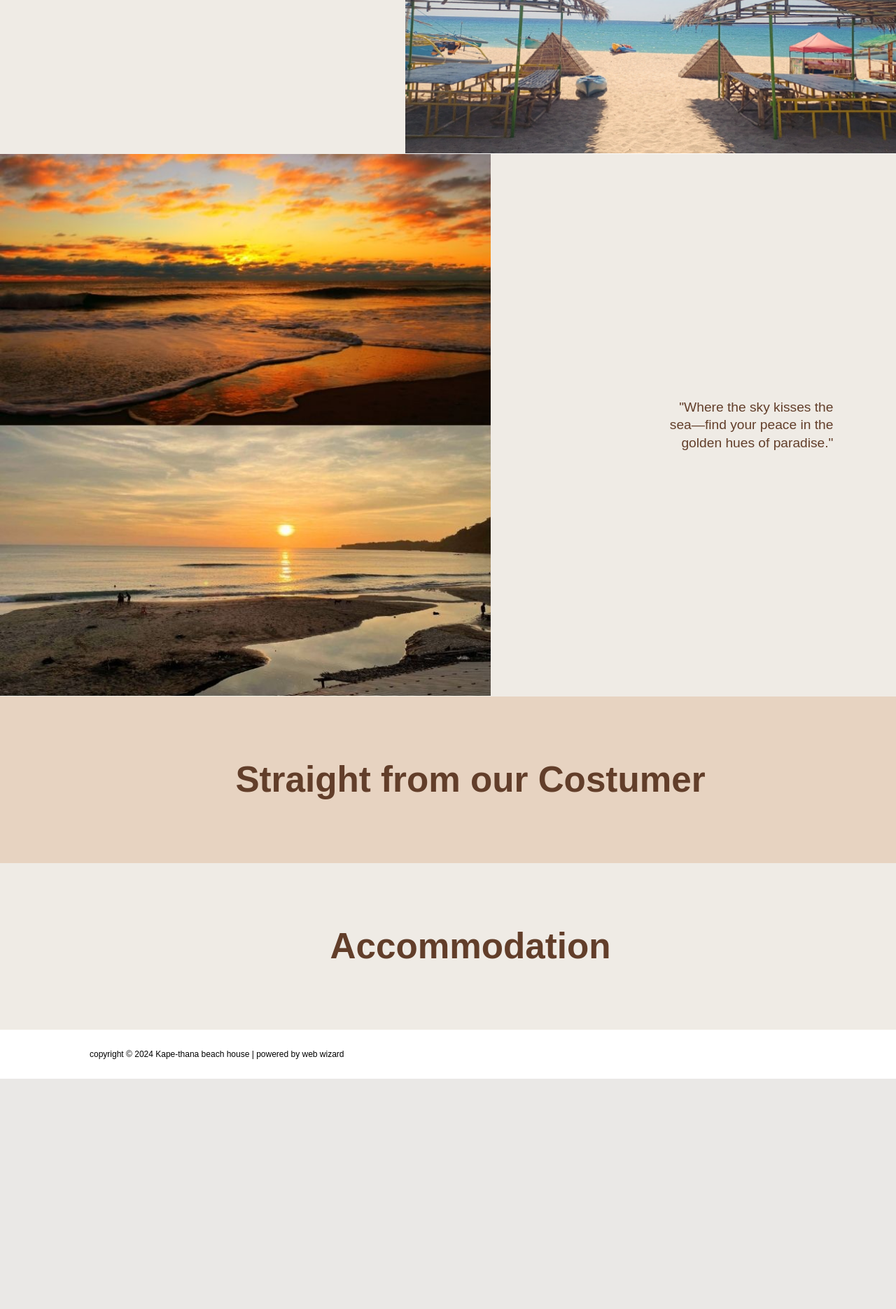
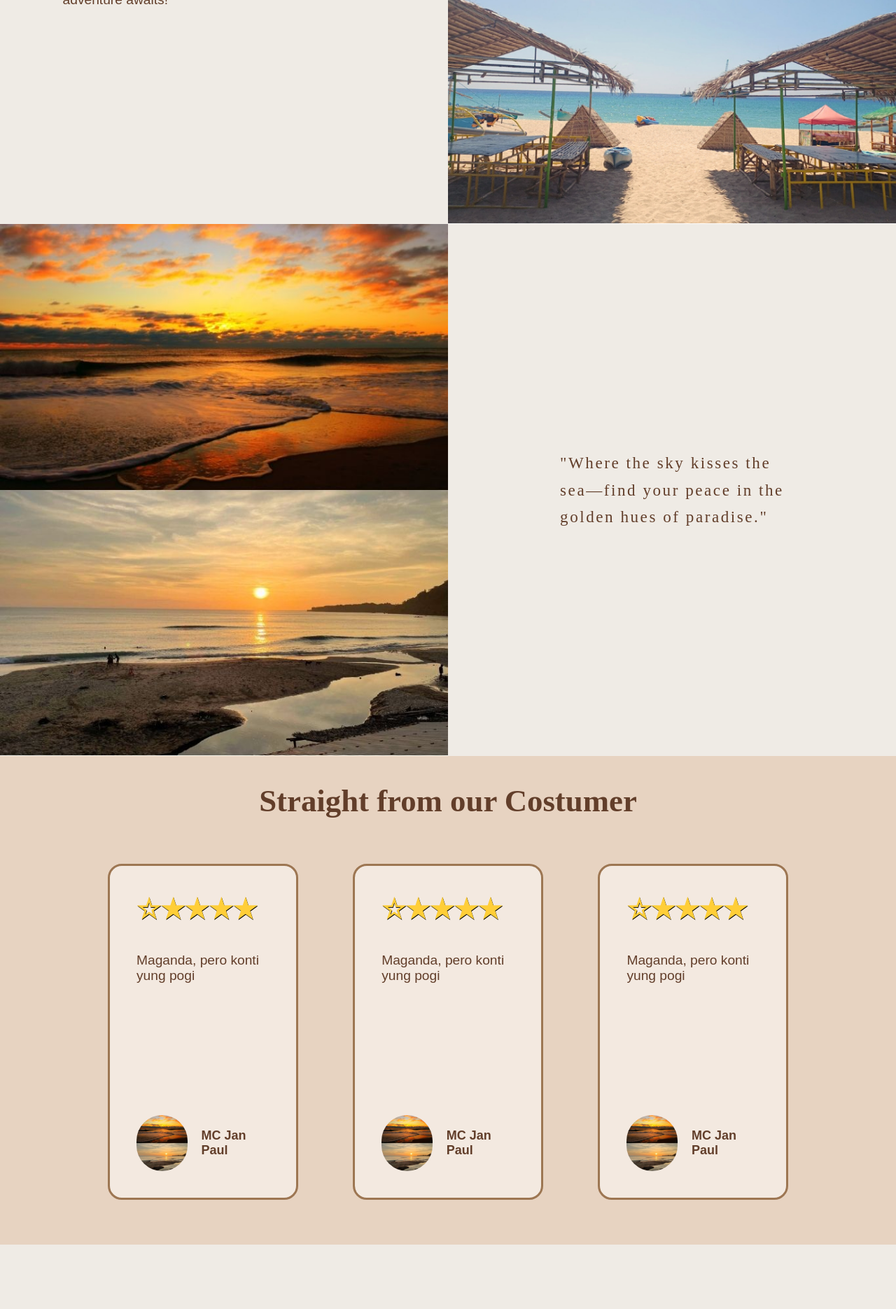
Before and after one commit to MarkPagso03/kape_thana_web, a Django app: page / in a window 1280 px wide. Shown: the part 2000-3870 px from the top of the page at 70% size. Before the commit the page ends 3541 px from the top, so only its background shows below. Run offline with Django 5.2, Linux system fonts and the light colour scheme.

Commit message:
section 4

```diff
--- a/kape_thana_web/kape_thana_web/static/home/css/style.css
+++ b/kape_thana_web/kape_thana_web/static/home/css/style.css
@@ -3,6 +3,8 @@
     --color1: #623e2a;
     --color2: #7d675b;
     --color3: #e7d3c1;
+    --fsize18 :  clamp(1.8rem, 1.8vw, 1.8vw);
+    --fsize15 :  clamp(1.5rem, 1.5vw, 1.5vw);
 }
 
 *{
@@ -43,7 +45,7 @@ html{
     color: white;
     font-family: "DM Serif Display", serif;
     font-weight: 300;
-    font-size: clamp(1.5rem, 1.5vw, 1.5vw);
+    font-size: var(--fsize15);
     letter-spacing: clamp( .2rem, .2vw, .2vw);
     }
 
@@ -103,6 +105,8 @@ html{
 .section_1 {
     display: flex;
     background-color: var(--color3);
+    min-height: 95vh ;
+
 }
 
 .section_1 div{
@@ -116,7 +120,7 @@ html{
 }
 
 .section_1 p{
-    font-size: clamp(1.5rem, 1.5vw, 1.5vw);
+    font-size: var(--fsize15);
     font-family: Sans serif;
     color: var(--color1);
     text-align: justify;
@@ -129,16 +133,22 @@ html{
     height: clamp(20rem, 20vw, 20vw);
     border-radius: clamp(2rem, 2vw, 2vw);
 }
+
+
 /* section 2 -----------------------------*/
 .section_2 {
     display: flex;
     background-color: #efebe5; /* Updated background color */
     position: relative; /* Establish positioning context for the image */
-     min-height: 775.2px;
+    min-height: 95vh ;
 }
 
 .section_2 div {
-    padding: clamp(7rem, 7vw, 7vw) clamp(4rem, 4vw, 4vw) clamp(7rem, 7vw, 7vw) clamp(9rem, 9vw, 9vw);
+    width: 50%;
+}
+
+.section_2 div:first-child{
+    padding: clamp(7rem, 7vw, 7vw);;
 }
 
 .section_2 h1 {
@@ -148,7 +158,7 @@ html{
 }
 
 .section_2 p {
-    font-size: clamp(1.5rem, 1.5vw, 1.5vw);
+    font-size: var(--fsize15);
     font-family: Sans-serif;
     color: var(--color1);
     text-align: justify;
@@ -157,12 +167,12 @@ html{
 }
 
 .section_2 img {
-    width: 700.7px;
-    height: 775.2px;
     position: absolute; /* Confines the image within .section_2 */
     top: 0; /* Aligns the image to the top */
     right: 0; /* Aligns the image to the right */
     border-radius:0;
+    height: 100%;
+    width: 50%;
 }
 
 
@@ -170,65 +180,106 @@ html{
 .section_3 {
     display: flex;
     background-color: #efebe5;
-    position: relative; /* Allows absolute positioning for child elements */
-    min-height: 775.2px; /* Ensure section is at least as tall as the image */
+    position: relative;
+    height: 95vh ;
 }
 
-.section_3 .image {
-    flex: 1; /* Occupies half of the section width */
-    position: relative; /* Establishes a local positioning context */
+.section_3 div{
+    width: 50%;
 }
 
-.section_3 img {
-    width: 700.7px;
-    height: 775.2px;
-    position: absolute;
-    top: 0; /* Adjusts the vertical positioning */
-    left: 0; /* Aligns the image to the left corner */
-    border-radius: 0; /* Ensures sharp corners */
+.section_3 div:last-child{
+    display:flex;
+    align-items: center;
+    justify-content: center;
 }
 
-.section_3 .content {
-    flex: 1; /* Ensures text occupies one-half of the section */
-    display: flex;
-    justify-content: flex-end; /* Aligns text to the right */
-    align-items: center; /* Centers text vertically */
-    padding: clamp(6rem, 6vw, 6vw) clamp(7rem, 7vw, 7vw); /* Increased padding for more space */
+.section_3 p{
+    font-size: var(--fsize18);
+    font-family: Sans serif;
+    color: var(--color1);
+    text-align: justify;
+    line-height: clamp(3rem, 3vw, 3vw);
+    letter-spacing: clamp(.2rem, .2vw, .2vw);
 }
 
-.section_3 p {
-    font-size: clamp(1.5rem, 1.5vw, 1.5vw);
-    font-family: Sans-serif;
-    color: var(--color1);
-    text-align: right;
-    line-height: clamp(2rem, 2vw, 2vw);
-    max-width: 44%; /* Reduced width for more flexibility */
-    margin: 0; /* Removes extra margin for cleaner layout */
+.section_3 img{
+    height: 100%;
+    width: 100%;
 }
 
 /* section-------------------------------------4 */
 .section_4 {
     display: flex;
-    justify-content: center; /* Centers the content horizontally */
-    align-items: center; /* Centers the content vertically */
     background-color: var(--color3);
+    position: relative;
+    min-height: 80vh;
+    flex-direction: column;
 }
 
-.section_4 div {
-    padding: clamp(7rem, 7vw, 7vw) clamp(4rem, 4vw, 4vw) clamp(7rem, 7vw, 7vw) clamp(9rem, 9vw, 9vw);
+.section_4 > div:first-child {
+    display: flex;
+    justify-content: center;
+    padding-top: clamp(3rem, 3vw, 3vw);
 }
 
-.section_4 h1 {
-    font-size: clamp(4rem, 4vw, 4vw);
+.section_4 > div:first-child h1 {
+    font-family: Sans serif;
+    color: var(--color1);
+    font-size: clamp(3.5rem, 3.5vw, 3.5vw);
+}
+
+.section_4 > div:last-child {
+    display: flex;
+    justify-content: space-between;
+    padding: clamp(5rem, 5vw, 5vw) clamp(12rem, 12vw, 12vw);
+}
+
+.section_4 .review_container{
+    display: flex;
+    flex-direction: column;
+    justify-content: space-between;
+    height: 60vh;
+    border: 3px solid #9d7652;
+    border-radius: 20px;
+    width: 28%;
+    padding: clamp(3rem, 3vw, 3vw);
+    background-color: rgba(255,255,255, .5);
+}
+
+.review_container .profile{
+    display: flex;
+    flex-direction: row;
+    align-items: center;
+    gap: 20px;
+    color: var(--color1);
+}
+
+.review_container .comment h1 {
+    font-size: clamp(3rem, 3vw, 3vw);
+    font-family: Sans-serif;
+    color: #ffce38;
+    text-shadow: .5px .5px .5px black;
+    margin-bottom: 40px;
+}
+
+.review_container .comment p {
+    font-size: var(--fsize15);
     font-family: Sans-serif;
     color: var(--color1);
-    text-align: center; /* Centers the text */
+    text-align: left; /* Centers the text */
 }
 
+.section_4 img{
+    width: 80px;
+    height: 80px;
+    border-radius: 80px;;
+}
 
 /* section---------------------------------------5 */
 .section_5 {
     display: flex;
+    flex-direction: column;
     justify-content: center; /* Centers the content horizontally */
     align-items: center; /* Centers the content vertically */
     background-color:#efebe5;
--- a/kape_thana_web/kape_thana_web/templates/home/index.html
+++ b/kape_thana_web/kape_thana_web/templates/home/index.html
@@ -27,10 +27,10 @@
     </div>
 
     <div class="section_3">
-    <div class="image">
+        <div >
             <img src="{% static 'home/img/kape-thana_sunsetview.jpg'%}" alt="Image">
         </div>
-    <div class="content">
+        <div>
             <p>"Where the sky kisses the <br> sea—find your peace in the<br>golden hues of paradise."</p>
         </div>
     </div>
@@ -38,6 +38,50 @@
     <div class="section_4">
          <div>
              <h1>Straight from our Costumer</h1>
+         </div>
+        <div>
+            <div class="review_container">
+                <div class="comment">
+                    <h1>
+                        ☆★★★★
+                    </h1>
+                    <p>
+                        Maganda, pero konti yung pogi
+                    </p>
+                </div>
+                <div class="profile">
+                    <img src="{% static 'home/img/kape-thana_sunsetview.jpg'%}" alt="Image">
+                    <h2>MC Jan Paul</h2>
+                </div>
+            </div>
+            <div class="review_container">
+                <div class="comment">
+                    <h1>
+                        ☆★★★★
+                    </h1>
+                    <p>
+                        Maganda, pero konti yung pogi
+                    </p>
+                </div>
+                <div class="profile">
+                    <img src="{% static 'home/img/kape-thana_sunsetview.jpg'%}" alt="Image">
+                    <h2>MC Jan Paul</h2>
+                </div>
+            </div>
+            <div class="review_container">
+                <div class="comment">
+                    <h1>
+                        ☆★★★★
+                    </h1>
+                    <p>
+                        Maganda, pero konti yung pogi
+                    </p>
+                </div>
+                <div class="profile">
+                    <img src="{% static 'home/img/kape-thana_sunsetview.jpg'%}" alt="Image">
+                    <h2>MC Jan Paul</h2>
+                </div>
+            </div>
         </div>
     </div>
 
```
Lines whose indentation alone changed are shown as unchanged.
